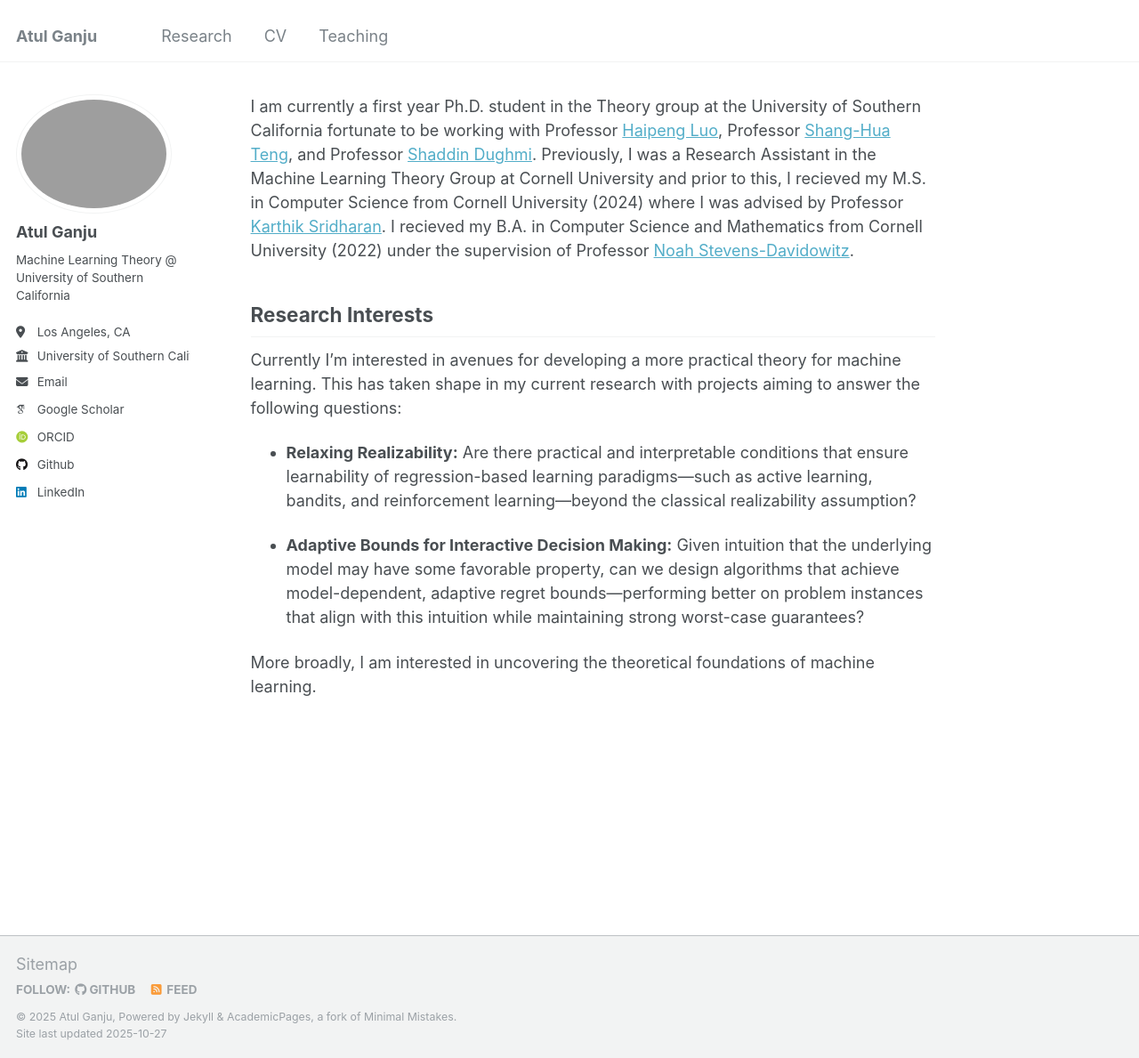
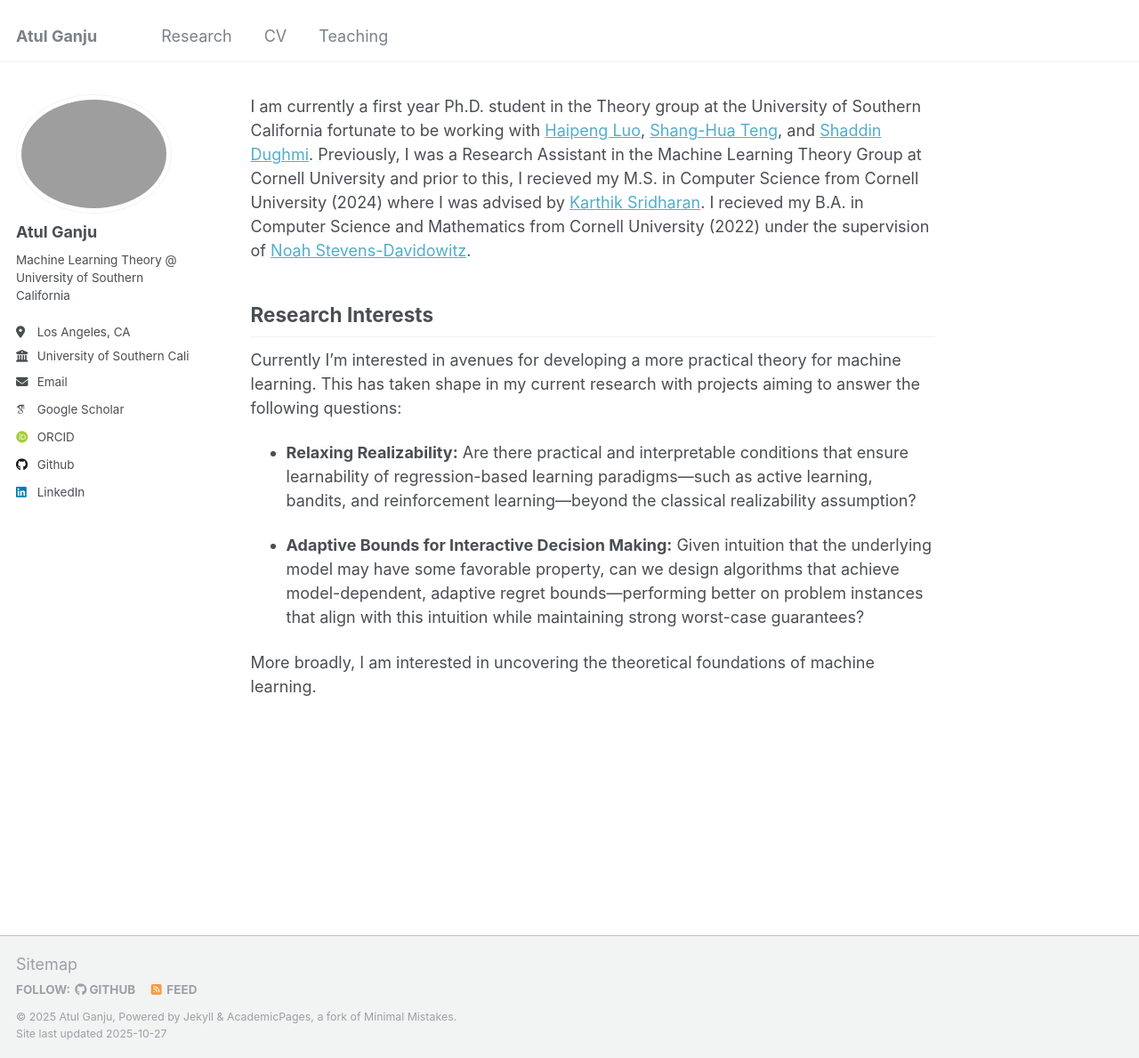
Before and after one commit to atulganju/atulganju.github.io, a Jekyll site: the page built from _pages/about.md, in a window 1280 px wide and 1189 px high. Shown: the whole window at 89% size. Built offline with Jekyll 4.4.1, drawn with Linux system fonts in a browser that asks for light colours; some web fonts are replaced.

Commit message:
Update about.md
professor is an overrated title anyways

```diff
--- a/_pages/about.md
+++ b/_pages/about.md
@@ -9,7 +9,7 @@ redirect_from:
 
 
 
-I am currently a first year Ph.D. student in the Theory group at the University of Southern California fortunate to be working with Professor [Haipeng Luo](https://haipeng-luo.net), Professor [Shang-Hua Teng](https://viterbi-web.usc.edu/~shanghua/), and Professor [Shaddin Dughmi](https://viterbi-web.usc.edu/~shaddin/). Previously, I was a Research Assistant in the Machine Learning Theory Group at Cornell University and prior to this, I recieved my M.S. in Computer Science from Cornell University (2024) where I was advised by Professor [Karthik Sridharan](https://www.cs.cornell.edu/~sridharan/). I recieved my B.A. in Computer Science and Mathematics from Cornell University (2022) under the supervision of Professor [Noah Stevens-Davidowitz](https://www.noahsd.com).
+I am currently a first year Ph.D. student in the Theory group at the University of Southern California fortunate to be working with [Haipeng Luo](https://haipeng-luo.net), [Shang-Hua Teng](https://viterbi-web.usc.edu/~shanghua/), and [Shaddin Dughmi](https://viterbi-web.usc.edu/~shaddin/). Previously, I was a Research Assistant in the Machine Learning Theory Group at Cornell University and prior to this, I recieved my M.S. in Computer Science from Cornell University (2024) where I was advised by [Karthik Sridharan](https://www.cs.cornell.edu/~sridharan/). I recieved my B.A. in Computer Science and Mathematics from Cornell University (2022) under the supervision of [Noah Stevens-Davidowitz](https://www.noahsd.com).
 
 **Research Interests**
 --
```
